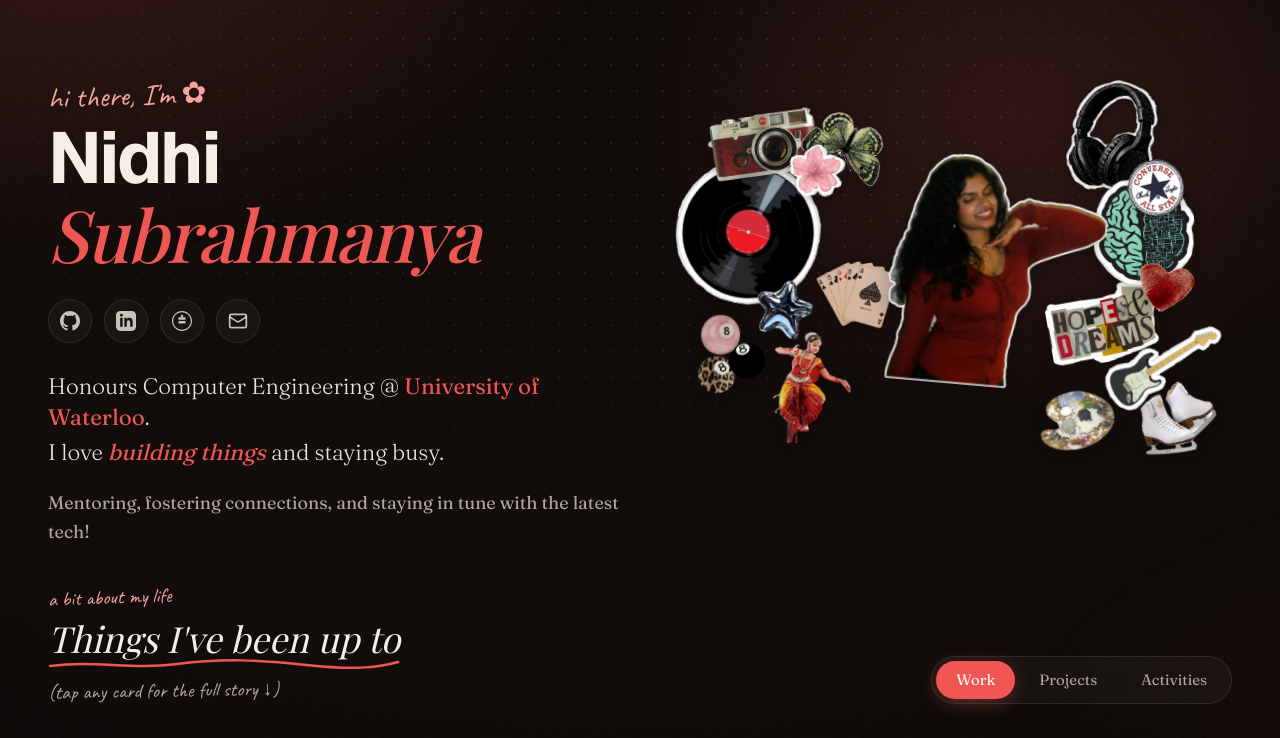
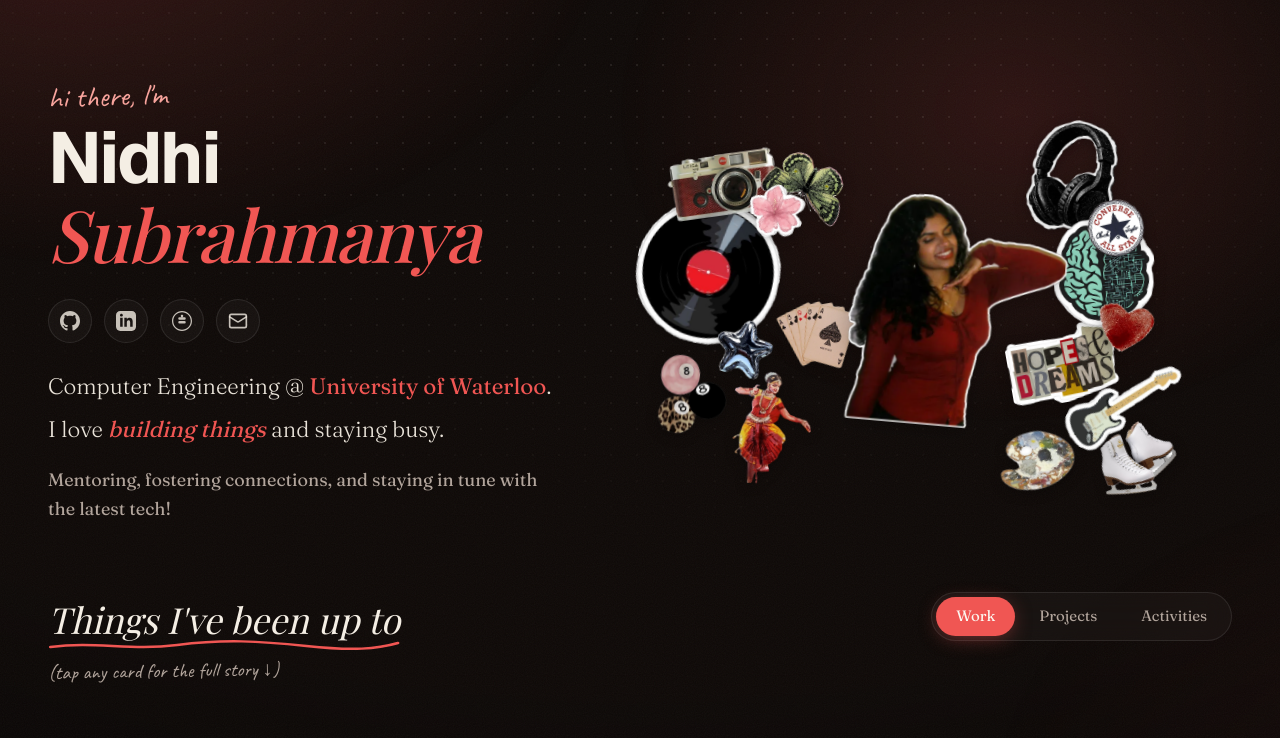
Before and after one commit to nidhi-subrah/Portfolio2026, a Next.js app: page / in a window 1280 px wide. Shown: the top 738 px of the page. Built offline with nearby package versions, Linux system fonts and the light colour scheme; a web font is replaced by a local one.

Commit message:
Polish hero layout, add sticky section bar and mentoring certificate

```diff
--- a/app/globals.css
+++ b/app/globals.css
@@ -262,6 +262,37 @@
   50% { transform: scale(1.08); }
 }
 
+/* Section heading bar: its backdrop + hairline fade in when stuck (opacity only, no layout change).
+   Full-bleed via box-shadow + clip-path — shadows never create horizontal scroll. */
+.sticky-bar::before,
+.sticky-bar::after {
+  content: "";
+  position: absolute;
+  left: 0;
+  right: 0;
+  pointer-events: none;
+  clip-path: inset(0 -100vmax);
+  opacity: 0;
+  transition: opacity 250ms ease;
+}
+.sticky-bar::before {
+  top: 0;
+  bottom: 0;
+  z-index: -1;
+  background: color-mix(in oklch, var(--background) 94%, transparent);
+  box-shadow: 0 0 0 100vmax color-mix(in oklch, var(--background) 94%, transparent);
+}
+.sticky-bar::after {
+  bottom: 0;
+  height: 1px;
+  background: var(--border);
+  box-shadow: 0 0 0 100vmax var(--border);
+}
+.sticky-bar[data-stuck="true"]::before,
+.sticky-bar[data-stuck="true"]::after {
+  opacity: 1;
+}
+
 /* Tab switch: one gentle fade for the whole grid */
 .tab-panel:not([hidden]) {
   animation: tab-fade 280ms ease-out;
--- a/app/page.tsx
+++ b/app/page.tsx
@@ -1,7 +1,7 @@
 "use client";
 
 import dynamic from 'next/dynamic';
-import { useState } from "react";
+import { useEffect, useRef, useState } from "react";
 import { Hero } from "@/components/hero";
 import { ProjectGrid } from "@/components/project-grid";
 import { Footer } from "@/components/footer";
@@ -14,6 +14,18 @@ const TabsNav = dynamic(
 
 export default function Home() {
   const [activeTab, setActiveTab] = useState("work");
+
+  // The section heading bar sticks to the top once you scroll past it.
+  // A zero-height sentinel just above it tells us when it's "stuck".
+  const sentinelRef = useRef<HTMLDivElement>(null);
+  const [stuck, setStuck] = useState(false);
+  useEffect(() => {
+    const el = sentinelRef.current;
+    if (!el) return;
+    const io = new IntersectionObserver(([entry]) => setStuck(!entry.isIntersecting && entry.boundingClientRect.top < 0));
+    io.observe(el);
+    return () => io.disconnect();
+  }, []);
 
   // All tabs stay mounted (images stay decoded); switching only toggles visibility,
   // so there's no remount/reload flicker or layout jump.
@@ -34,11 +46,15 @@ export default function Home() {
       <main className="max-w-7xl mx-auto px-6 lg:px-12">
         <Hero />
 
-        <section className="pt-10 pb-12 flex flex-col sm:flex-row sm:items-end sm:justify-between gap-6">
+        {/* spacing between the intro and this section */}
+        <div className="pt-7 lg:pt-9" />
+        <div ref={sentinelRef} aria-hidden />
+        {/* Layout never changes between states (no flicker); only the backdrop fades in. */}
+        <section
+          data-stuck={stuck}
+          className="sticky-bar sticky top-0 z-40 py-5 flex flex-col sm:flex-row sm:items-end sm:justify-between gap-6"
+        >
           <div>
-            <p className="font-hand text-xl text-accent-soft mb-1 -rotate-2 origin-left">
-              a bit about my life
-            </p>
             <h2 className="relative inline-block font-serif italic text-3xl md:text-4xl text-foreground">
               Things I&apos;ve been up to
               <svg
@@ -56,14 +72,15 @@ export default function Home() {
                 />
               </svg>
             </h2>
-            <p className="font-hand text-xl text-muted-foreground mt-4 -rotate-1">
-              (tap any card for the full story ↓)
-            </p>
           </div>
           <TabsNav activeTab={activeTab} onTabChange={setActiveTab} />
         </section>
+        {/* hint sits below the sticky bar so it scrolls away normally */}
+        <p className="font-hand text-xl text-muted-foreground -mt-3 mb-16 -rotate-1">
+          (tap any card for the full story ↓)
+        </p>
 
-        <section className="pb-8">
+        <section className="pt-7 pb-8">
           {panels.map((panel) => (
             <div
               key={panel.id}
--- a/components/footer.tsx
+++ b/components/footer.tsx
@@ -4,7 +4,7 @@ import { SocialLinks } from "./social-links";
 
 export function Footer() {
   return (
-    <footer className="mt-12 py-10 border-t border-border">
+    <footer className="mt-4 py-10 border-t border-border">
       <div className="flex flex-col sm:flex-row items-center justify-between gap-5">
         <div className="text-center sm:text-left">
         <p className="font-hand text-xl text-accent-soft -rotate-1 mb-1">thanks for stopping by!</p>
--- a/components/hero.tsx
+++ b/components/hero.tsx
@@ -13,7 +13,10 @@ export function Hero() {
         {/* Left side - Text content */}
         <div className="flex flex-col justify-center">
           <p className="font-hand text-2xl md:text-3xl text-accent-soft mb-1 -rotate-2 origin-left animate-in fade-in duration-500">
-            hi there, I&apos;m ✿
+            {/* Caveat's capital "I" is cursive; its "l" is a plain straight stroke, so show that
+                visually while screen readers still get "I'm". */}
+            <span className="sr-only">hi there, I&apos;m</span>
+            <span aria-hidden>hi there, l&apos;m</span>
           </p>
           <h1
             className="text-5xl md:text-6xl lg:text-7xl font-bold tracking-tight leading-[1.05] mb-6 animate-in fade-in slide-in-from-bottom-4 duration-500"
@@ -39,14 +42,15 @@ export function Hero() {
             style={{ animationDelay: '150ms' }}
           >
             <p className="text-xl md:text-[1.4rem] leading-snug text-foreground/95 font-light">
-              Honours Computer Engineering @{" "}
+              Computer Engineering @{" "}
               <span className="text-accent font-normal">University of Waterloo</span>.
             </p>
-            <p className="text-xl md:text-[1.4rem] leading-snug text-foreground/95 font-light mt-1">
+            <p className="text-xl md:text-[1.4rem] leading-snug text-foreground/95 font-light mt-3">
               I love <em className="italic text-accent font-normal">building things</em> and staying busy.
             </p>
             <p className="text-base md:text-lg text-muted-foreground leading-relaxed mt-5">
-              Mentoring, fostering connections, and staying in tune with the latest tech!
+              Mentoring, fostering connections, and staying in tune with{" "}
+              <span className="whitespace-nowrap">the latest tech!</span>
             </p>
           </div>
 
@@ -54,7 +58,7 @@ export function Hero() {
 
         {/* Right side - Flat lay composition */}
         {/* Fixed height keeps every sticker exactly where it was, regardless of the text column */}
-        <div className="relative hidden lg:block lg:self-start lg:h-[380px]">
+        <div className="relative hidden lg:block lg:self-start lg:h-[380px] lg:-translate-x-10 lg:translate-y-10">
           <FlatLay />
         </div>
       </div>
--- a/components/project-modal.tsx
+++ b/components/project-modal.tsx
@@ -123,6 +123,27 @@ export function ProjectModal({ project, isOpen, onClose }: ProjectModalProps) {
               className="font-display text-base md:text-lg text-muted-foreground leading-relaxed whitespace-pre-line"
               dangerouslySetInnerHTML={{ __html: project.overview }}
             />
+            {project.attachments?.map((a) => (
+              <figure key={a.src} className="mt-5">
+              {/* white backing: the certificate has a transparent background */}
+              <div className="overflow-hidden rounded-xl bg-white ring-1 ring-border shadow-lg">
+                <Image
+                  src={a.src}
+                  alt={a.alt}
+                  width={a.width}
+                  height={a.height}
+                  draggable={false}
+                  className="w-full h-auto"
+                  sizes="(max-width: 768px) 100vw, 608px"
+                />
+              </div>
+              {a.caption && (
+                <figcaption className="mt-3 font-display italic text-sm md:text-base text-muted-foreground">
+                  {a.caption}
+                </figcaption>
+              )}
+              </figure>
+            ))}
           </div>
           {/* Features */}
 {project.keyFeatures && project.keyFeatures.length > 0 && (
--- a/lib/data.ts
+++ b/lib/data.ts
@@ -16,6 +16,8 @@ export interface Project {
   carouselImages?: string[];
   youtube?: string;
   awards?: string[];
+  /** Images shown under the overview text in the pop-up (e.g. certificates). */
+  attachments?: { src: string; alt: string; width: number; height: number; caption?: string }[];
 }
 
 export const workData: Project[] = [
@@ -35,7 +37,7 @@ export const workData: Project[] = [
   {
     id: "company-watai",
     title: "WAT.AI",
-    subtitle: "AI Software Engineer, Contract Part-time",
+    subtitle: "AI Software Engineer, Part-time",
     year: "Sep-Dec 2026",
     location: "Remote",
     tape: "yellow",
@@ -238,7 +240,7 @@ export const activitiesData: Project[] = [
   {
     id: "activity-2",
     title: "MENTORING",
-    subtitle: "Waterloo WiCs Technovation • Peer Tutor",
+    subtitle: "Waterloo WiCs Technovation • Mentor",
     year: "2020-Present",
     image: "/wics_uw_logo.png",
     carouselImages: [
@@ -246,6 +248,15 @@ export const activitiesData: Project[] = [
     "/Technovation-Girls-Canada.png",
   ],
     overview: " I’ve enjoyed mentoring students in math and science since freshman year of high school, helping them turn confusion into confidence! Now, through the University of Waterloo Women in Computer Science (WiCS) Technovation Girls program, I support teams in building thoughtful, polished technical projects from idea to execution.",
+    attachments: [
+      {
+        src: "/Technovation_Semifinalist_Certificate.png",
+        alt: "Technovation 2026 Semifinalist Certificate of Recognition awarded to Nidhi Subrahmanya as a mentor",
+        width: 1600,
+        height: 1236,
+        caption: "Certificate of Recognition for mentoring one of my teams to the Semifinals of the 2026 Technovation season.",
+      },
+    ],
     techStack: [],
     companyWebsite: "https://uwaterloo.ca/women-in-computer-science/youth-programs/technovation",
   },
```
Also changed, not shown: public/Technovation_Semifinalist_Certificate.png (added).
